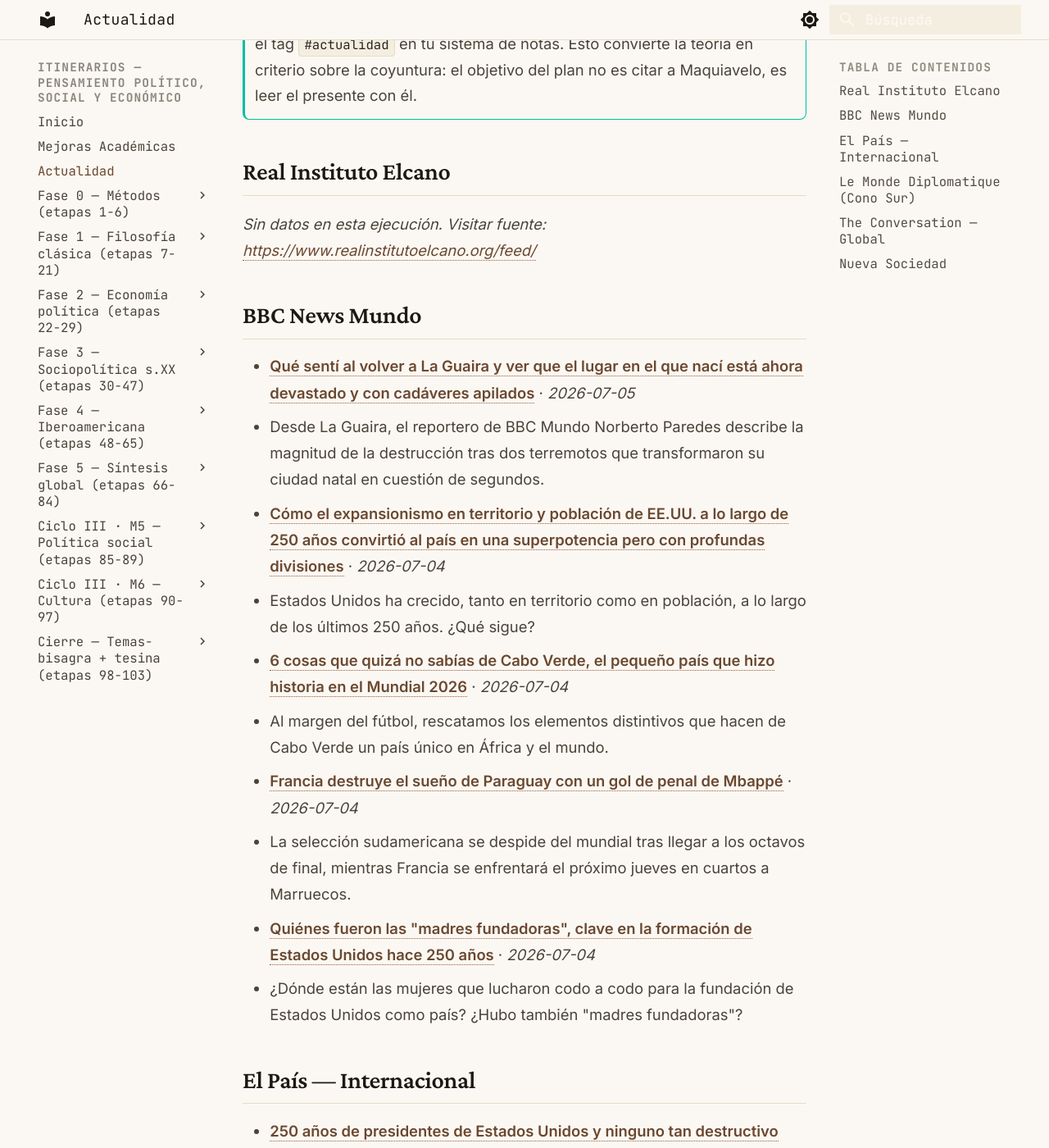
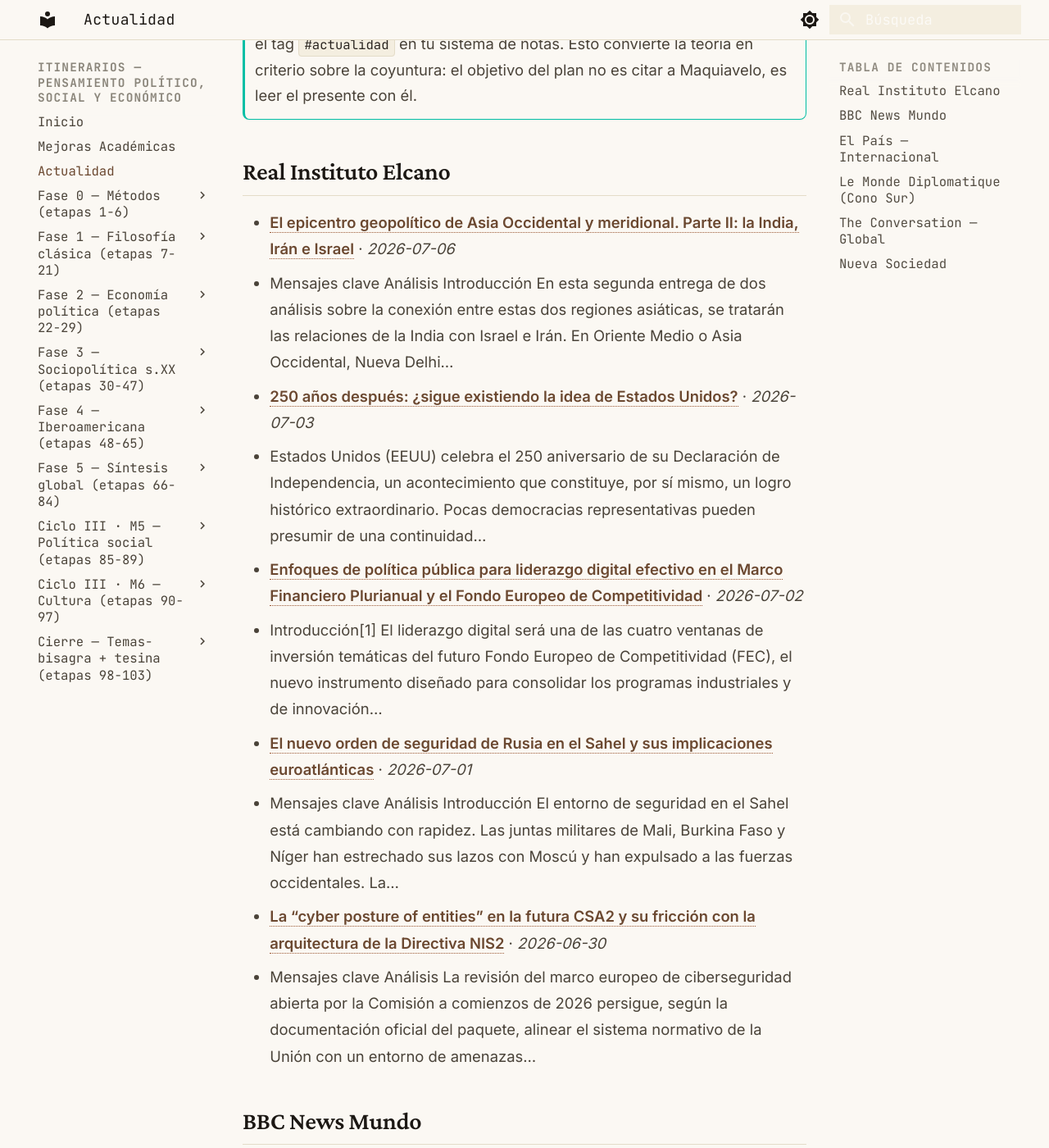
Before and after one commit to MrSpagVi/Curso, an MkDocs documentation site: the page built from docs/actualidad.md, in a window 1280 px wide and 1400 px high, scrolled down 468 px. Shown: the whole window at 82% size. Built offline with MkDocs 1.6.1 and Material for MkDocs 9.7.7, drawn with Linux system fonts in a browser that asks for light colours; some of the changed text lies outside the part shown.

Commit message:
auto: actualidad 2026-07-06

```diff
--- a/docs/actualidad.md
+++ b/docs/actualidad.md
@@ -6,40 +6,49 @@ title: Actualidad
 
 Últimos titulares de fuentes que dictan agenda en ciencia política y geopolítica. Actualizado automáticamente cada día (vía GitHub Actions).
 
-_Última actualización: 2026-07-05 08:42 UTC_
+_Última actualización: 2026-07-06 09:58 UTC_
 
 !!! tip "Ritual mensual — #actualidad"
     El último sábado de cada mes: agarrá **un** titular de los de abajo y escribí **300 palabras** aplicándole **2 autores** del último mes que leíste. ¿Qué diría cada uno? ¿En qué chocan? No resumas la noticia — usala como caso para pensar con las herramientas que venís construyendo. Guardá el texto con el tag `#actualidad` en tu sistema de notas. Esto convierte la teoría en criterio sobre la coyuntura: el objetivo del plan no es citar a Maquiavelo, es leer el presente con él.
 
 ## Real Instituto Elcano
 
-_Sin datos en esta ejecución. Visitar fuente: [https://www.realinstitutoelcano.org/feed/](https://www.realinstitutoelcano.org/feed/)_
+- **[El epicentro geopolítico de Asia Occidental y meridional. Parte II: la India, Irán e Israel](https://www.realinstitutoelcano.org/analisis/el-epicentro-geopolitico-de-asia-occidental-y-meridional-parte-ii-la-india-iran-e-israel/)** · *2026-07-06*
+  - Mensajes clave Análisis Introducción En esta segunda entrega de dos análisis sobre la conexión entre estas dos regiones asiáticas, se tratarán las relaciones de la India con Israel e Irán. En Oriente Medio o Asia Occidental, Nueva Delhi…
+- **[250 años después: ¿sigue existiendo la idea de Estados Unidos?](https://www.realinstitutoelcano.org/comentarios/250-anyos-despues-sigue-existiendo-la-idea-de-estados-unidos/)** · *2026-07-03*
+  - Estados Unidos (EEUU) celebra el 250 aniversario de su Declaración de Independencia, un acontecimiento que constituye, por sí mismo, un logro histórico extraordinario. Pocas democracias representativas pueden presumir de una continuidad…
+- **[Enfoques de política pública para liderazgo digital efectivo en el Marco Financiero Plurianual y el Fondo Europeo de Competitividad](https://www.realinstitutoelcano.org/analisis/enfoques-de-politica-publica-para-liderazgo-digital-efectivo-en-el-marco-financiero-plurianual-y-el-fondo-europeo-de-competitividad/)** · *2026-07-02*
+  - Introducción[1] El liderazgo digital será una de las cuatro ventanas de inversión temáticas del futuro Fondo Europeo de Competitividad (FEC), el nuevo instrumento diseñado para consolidar los programas industriales y de innovación…
+- **[El nuevo orden de seguridad de Rusia en el Sahel y sus implicaciones euroatlánticas](https://www.realinstitutoelcano.org/analisis/el-nuevo-orden-de-seguridad-de-rusia-en-el-sahel-y-sus-implicaciones-euroatlanticas/)** · *2026-07-01*
+  - Mensajes clave Análisis Introducción El entorno de seguridad en el Sahel está cambiando con rapidez. Las juntas militares de Mali, Burkina Faso y Níger han estrechado sus lazos con Moscú y han expulsado a las fuerzas occidentales. La…
+- **[La “cyber posture of entities” en la futura CSA2 y su fricción con la arquitectura de la Directiva NIS2](https://www.realinstitutoelcano.org/analisis/la-cyber-posture-of-entities-en-la-futura-csa2-y-su-friccion-con-la-arquitectura-de-la-directiva-nis2/)** · *2026-06-30*
+  - Mensajes clave Análisis La revisión del marco europeo de ciberseguridad abierta por la Comisión a comienzos de 2026 persigue, según la documentación oficial del paquete, alinear el sistema normativo de la Unión con un entorno de amenazas…
 
 ## BBC News Mundo
 
+- **[Cómo el nuevo régimen de Irán es totalmente diferente del anterior](https://www.bbc.com/mundo/articles/c4gyy2gezzeo?at_medium=RSS&at_campaign=rss)** · *2026-07-06*
+  - El funeral de Jamenei es otro recordatorio del cambio que ha experimentado Irán, pero ¿qué quiere su nuevo liderazgo?
 - **[Qué sentí al volver a La Guaira y ver que el lugar en el que nací está ahora devastado y con cadáveres apilados](https://www.bbc.com/mundo/articles/ceqdvrejn1vo?at_medium=RSS&at_campaign=rss)** · *2026-07-05*
   - Desde La Guaira, el reportero de BBC Mundo Norberto Paredes describe la magnitud de la destrucción tras dos terremotos que transformaron su ciudad natal en cuestión de segundos.
-- **[Cómo el expansionismo en territorio y población de EE.UU. a lo largo de 250 años convirtió al país en una superpotencia pero con profundas divisiones](https://www.bbc.com/mundo/articles/c1ey2vnglz1o?at_medium=RSS&at_campaign=rss)** · *2026-07-04*
-  - Estados Unidos ha crecido, tanto en territorio como en población, a lo largo de los últimos 250 años. ¿Qué sigue?
-- **[6 cosas que quizá no sabías de Cabo Verde, el pequeño país que hizo historia en el Mundial 2026](https://www.bbc.com/mundo/articles/c3w9p87dd68o?at_medium=RSS&at_campaign=rss)** · *2026-07-04*
-  - Al margen del fútbol, rescatamos los elementos distintivos que hacen de Cabo Verde un país único en África y el mundo.
-- **[Francia destruye el sueño de Paraguay con un gol de penal de Mbappé](https://www.bbc.com/mundo/articles/c20y2yy04y7o?at_medium=RSS&at_campaign=rss)** · *2026-07-04*
-  - La selección sudamericana se despide del mundial tras llegar a los octavos de final, mientras Francia se enfrentará el próximo jueves en cuartos a Marruecos.
-- **[Quiénes fueron las "madres fundadoras", clave en la formación de Estados Unidos hace 250 años](https://www.bbc.com/mundo/articles/czrxe150xejo?at_medium=RSS&at_campaign=rss)** · *2026-07-04*
-  - ¿Dónde están las mujeres que lucharon codo a codo para la fundación de Estados Unidos como país? ¿Hubo también "madres fundadoras"?
+- **["Jugamos como nunca y perdimos como siempre": el sueño mundialista de México se acaba tras la derrota con Inglaterra](https://www.bbc.com/mundo/articles/c9q22nx721vo?at_medium=RSS&at_campaign=rss)** · *2026-07-06*
+  - El tri se quedó a un gol de completar la remontada contra Inglaterra y sale de un Mundial en que hizo soñar a la hinchada.
+- **["Una comida durante unas vacaciones me dejó con 38 parásitos en el cerebro"](https://www.bbc.com/mundo/articles/c4gyjnvjd79o?at_medium=RSS&at_campaign=rss)** · *2026-07-06*
+  - Los médicos se dieron cuenta de que los dolores de cabeza, las convulsiones y la psicosis de Lowri se debían a una infección causada por larvas de la tenia del cerdo.
+- **[Trump agradece a la FIFA por suspender la sanción a la estrella de EE.UU., Folarin Balogun, que ahora podrá jugar contra Bélgica en el Mundial](https://www.bbc.com/mundo/articles/c4gyyr3z06lo?at_medium=RSS&at_campaign=rss)** · *2026-07-05*
+  - Folarin Balogun había sido expulsado en el último partido, por lo que se le había impuesto un partido de sanción.
 
 ## El País — Internacional
 
-- **[250 años de presidentes de Estados Unidos y ninguno tan destructivo como Trump](https://elpais.com/internacional/2026-07-05/250-anos-de-presidentes-de-estados-unidos-y-ninguno-tan-destructivo-como-trump.html)** · *2026-07-05*
-  - El republicano amenaza con cambiar para siempre, a base de corrupción y expansión del poder ejecutivo, la institución que representa, cuyo diseño emana de la Declaración de Independencia
-- **[El mundo se precipita a una peligrosa espiral de gasto militar](https://elpais.com/internacional/2026-07-05/el-mundo-se-precipita-a-una-peligrosa-espiral-de-gasto-militar.html)** · *2026-07-05*
-  - La conflictividad geopolítica, la revolución tecnológica, intereses económicos y falta de tratados internacionales apuntan a un persistente avance de la carrera armamentística
-- **[Los hijos del manicomio del horror en Brasil exigen justicia: “Fue toda una vida de castigo”](https://elpais.com/america/2026-07-05/los-hijos-del-manicomio-del-horror-en-brasil-exigen-justicia-fue-toda-una-vida-de-castigo.html)** · *2026-07-05*
-  - Descendientes de dos mujeres internadas en el psiquiátrico de Barbacena, donde murieron 60.000 personas, relatan cómo descubrieron su pasado y sus motivos para demandar al Estado en los tribunales
+- **[Al menos 14 muertos en un ataque ruso contra Kiev en la víspera de la cumbre de la OTAN](https://elpais.com/internacional/2026-07-06/varios-muertos-y-heridos-en-un-ataque-de-rusia-contra-kiev-esta-madrugada.html)** · *2026-07-06*
+  - Los servicios de emergencias siguen buscando víctimas entre los escombros de los edificios alcanzados por el bombardeo, el segundo contra la capital en cuatro días
+- **[La justicia francesa decide entre el todo o nada para Marine Le Pen](https://elpais.com/internacional/2026-07-06/la-justicia-francesa-decide-entre-el-todo-o-nada-para-marine-le-pen.html)** · *2026-07-06*
+  - La histórica líder del ultraderechista Reagrupamiento Nacional afronta este martes una posible inhabilitación que dejaría al partido en manos de un dirigente ajeno a la familia
+- **[Louis Aliot, vicepresidente del Reagrupamiento Nacional: “El lepenismo no terminaría con una condena a Marine Le Pen”](https://elpais.com/internacional/2026-07-06/louis-aliot-vicepresidente-del-reagrupamiento-nacional-el-lepenismo-no-terminaria-con-una-condena-a-marine-le-pen.html)** · *2026-07-06*
+  - El alcalde de Perpiñán cree que la sentencia por malversación contra la líder del partido y él mismo será menos severa que en primera instancia. Asegura que la formación está cubierta en caso de inhabilitación
+- **[Tal vez las vidas americanas sí tengan una segunda oportunidad](https://elpais.com/internacional/2026-07-06/tal-vez-las-vidas-americanas-si-tengan-una-segunda-oportunidad.html)** · *2026-07-06*
+  - El fracaso es un tema central en la cultura de Estados Unidos, que en su 250 cumpleaños se enfrenta más que nunca al peligro del final de su democracia
 - **[Hannah Arendt contra Nixon y Trump](https://elpais.com/internacional/2026-07-05/hannah-arendt-contra-nixon-y-trump.html)** · *2026-07-05*
   - En el actual Supremo se constituye una mayoría casi automática cuando se trata de cabalgar hacia la autocracia presidencial, pero tropieza con el texto de la Constitución cuando revisa derechos inscritos en los grandes documentos…
-- **[Esperando a Mojtaba](https://elpais.com/internacional/2026-07-04/esperando-a-mojtaba.html)** · *2026-07-04*
-  - La atención durante las exequias del ayatolá Alí Jameneí, líder supremo de Irán asesinado por Israel y EEUU, se centra en si asiste su hijo y sucesor
 
 ## Le Monde Diplomatique (Cono Sur)
 
@@ -47,16 +56,16 @@ _Sin datos en esta ejecución. Visitar fuente: [https://www.eldiplo.org/feed/](h
 
 ## The Conversation — Global
 
-- **[A Super El Niño is coming: 5 hard-won lessons the world can learn from Africa](https://theconversation.com/a-super-el-nino-is-coming-5-hard-won-lessons-the-world-can-learn-from-africa-286294)** · *2026-07-05*
-  - A powerful Super El Niño is looming. Africa has learned hard lessons from past climate disasters that could help the world prepare.
-- **[Tanzania has banned political rallies again: what the government fears](https://theconversation.com/tanzania-has-banned-political-rallies-again-what-the-government-fears-286663)** · *2026-07-05*
-  - Rallies hold great significance in Tanzania and are central to everyday political communication.
-- **[Want to raise money for research? 5 things donors will look for before they trust you](https://theconversation.com/want-to-raise-money-for-research-5-things-donors-will-look-for-before-they-trust-you-285828)** · *2026-07-05*
-  - Well-run institutions are more resilient to financial instability and better positioned to attract long-term partnerships.
-- **[The Pharaohs rule in Dallas as the Socceroos are knocked out](https://theconversation.com/the-pharaohs-rule-in-dallas-as-the-socceroos-are-knocked-out-286441)** · *2026-07-03*
-  - The Socceroos World Cup campaign is over. But there’s plenty to be optimistic about for the next one in four years’ time.
-- **[Is your child devastated the Socceroos lost? Here’s how to help](https://theconversation.com/is-your-child-devastated-the-socceroos-lost-heres-how-to-help-286642)** · *2026-07-03*
-  - No parent likes seeing their child upset. But moments like these can also be opportunities to help kids build emotional skills.
+- **[View from The Hill: WA state byelection within Hastie’s seat another ‘real time’ test for One Nation](https://theconversation.com/view-from-the-hill-wa-state-byelection-within-hasties-seat-another-real-time-test-for-one-nation-286041)** · *2026-07-06*
+  - The contest will be closely watched for whether One Nation erodes Labor in an outer suburban area, and also for its implications for Hastie.
+- **[Victorian Redbridge poll has One Nation just ahead of Labor and the Coalition](https://theconversation.com/victorian-redbridge-poll-has-one-nation-just-ahead-of-labor-and-the-coalition-286753)** · *2026-07-06*
+  - With a state election set for late November, a new poll has One Nation ahead of the two major parties.
+- **[ABC will trial using AI for journalism. What are the risks and benefits?](https://theconversation.com/abc-will-trial-using-ai-for-journalism-what-are-the-risks-and-benefits-286841)** · *2026-07-06*
+  - The decision tracks with a long history of editors and journalists being early adopters of tech innovations.
+- **[As US celebrates independence, Iran mourns its fallen leader – and both countries claim victory](https://theconversation.com/as-us-celebrates-independence-iran-mourns-its-fallen-leader-and-both-countries-claim-victory-286842)** · *2026-07-06*
+  - The leaders of both countries have used significant events to claim victory over the other.
+- **[Wilsons Prom has been scarred by bushfires. It may help us protect other fire-prone forests](https://theconversation.com/wilsons-prom-has-been-scarred-by-bushfires-it-may-help-us-protect-other-fire-prone-forests-283377)** · *2026-07-06*
+  - A new study unpacks how Victoria’s eucalypt forests have coped with past bushfires – with lessons for the future.
 
 ## Nueva Sociedad
 
```
